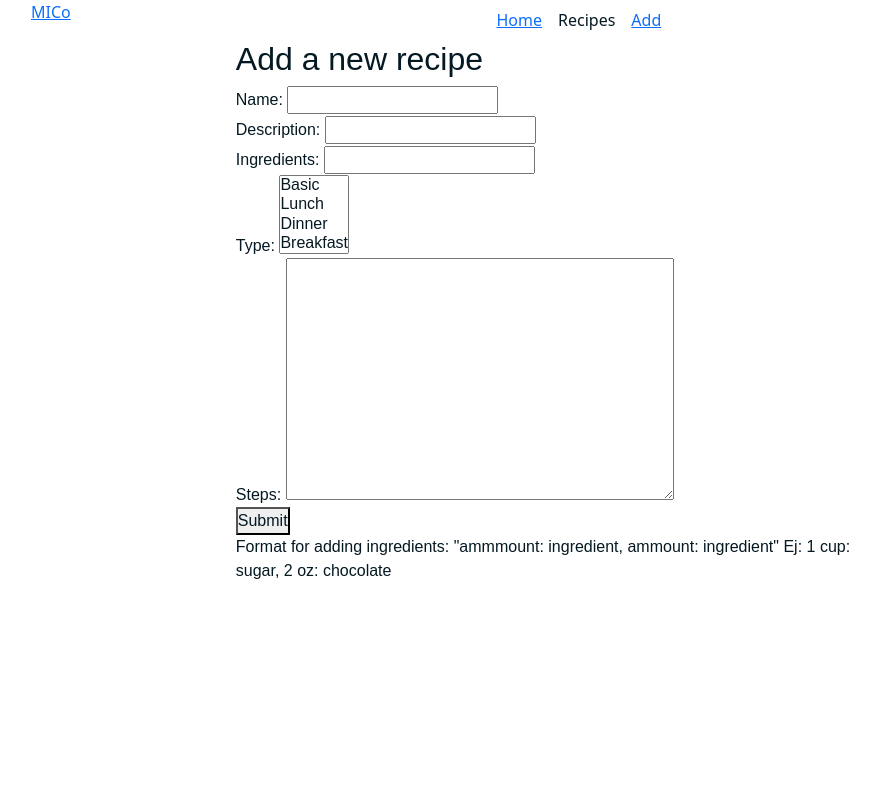
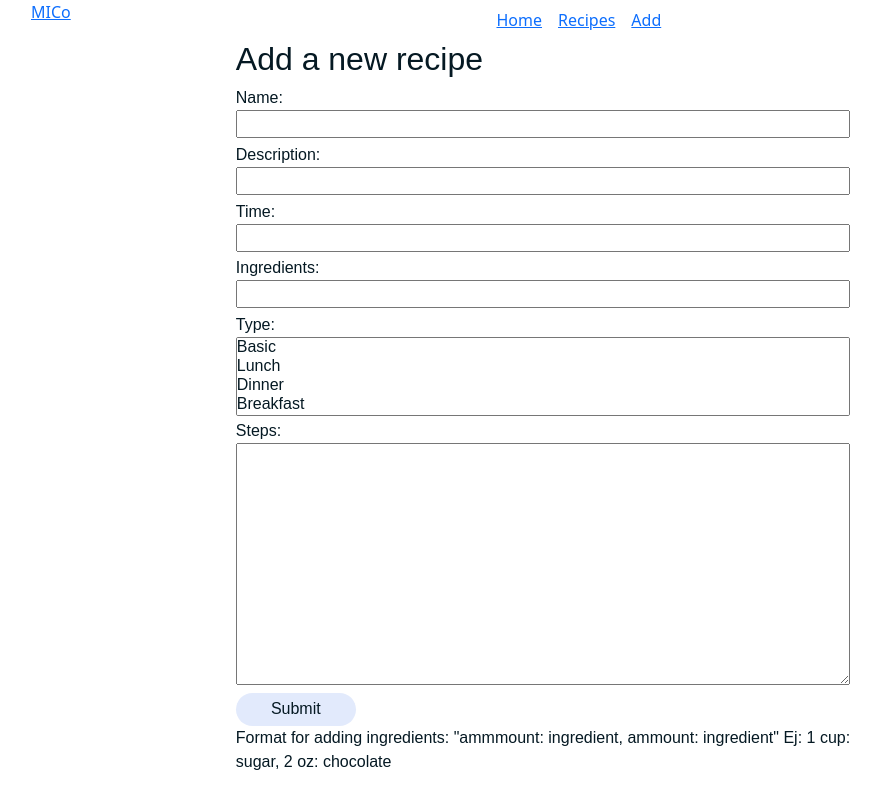
Before and after one commit to MRivadeneira92/cs50w-final-project, a Django app: page /add in a window 1280 px wide. Shown: the whole page, without its empty margins (97-978 px from the left). Run offline with Django 5.2, Linux system fonts and the light colour scheme; data comes from the database, SQL or seed files in the repository.

Commit message:
added recipe page that shows every recipe in storage. add time to recipes

```diff
--- a/cookbook/models.py
+++ b/cookbook/models.py
@@ -26,6 +26,7 @@ class Recipe(models.Model):
     recipe_ammounts = models.CharField(max_length=200)
     recipe_type = models.ManyToManyField(Recipe_type)
     steps = models.TextField(max_length=1000)
+    recipe_time = models.CharField(max_length=100)
 
     def __str__(self):
         return f"{self.id}: {self.recipe_name}"
--- a/cookbook/static/cookbook/cookbook.js
+++ b/cookbook/static/cookbook/cookbook.js
@@ -18,10 +18,8 @@ document.addEventListener('DOMContentLoaded', () => {
         var dataInput = document.querySelector('#data-input');
         var ingName = "";
         if (dataInput.value != "") {
-            console.log("one");
             /* check for multiple ingredients on input */
             if (dataInput.value.includes(",") || dataInput.value.includes(", ")){
-                console.log("three");
                 let foo = ""
                 for (let i = 0; i <= dataInput.value.length; i++){
                     if (dataInput.value[i] == " " && dataInput.value[i + 1] == ","){
@@ -43,7 +41,6 @@ document.addEventListener('DOMContentLoaded', () => {
                 }
             }
             else {
-                console.log("four");
                 dataList.push(makeUpper(dataInput.value));
             }
             /* check searchSwitch state */
@@ -52,12 +49,10 @@ document.addEventListener('DOMContentLoaded', () => {
             }
         }
         else if (dataInput.value == "" && showResults) {
-            console.log("five");
             dataList = ingDisplayList;
 
         }
 
-        console.log("dataInput.value: " + dataInput.value + ", showResults: " + showResults)
         if (searchSwitch == 0) {
             console.log("dataList in search ing: " + dataList);
 
--- a/cookbook/static/cookbook/style.css
+++ b/cookbook/static/cookbook/style.css
@@ -344,6 +344,22 @@ border-radius: 50%;
     max-width: 1080px;
 }
 
+/* add page */
+
+form div {
+    display: flex;
+    flex-direction: column;
+    margin-bottom: 3px;
+}
+
+form button {
+    margin-top: 5px;
+}
+
+#menu-container {
+    display: flex;
+    flex-direction: row;
+}
 /* animations */
 
 @keyframes results-fadein {
--- a/cookbook/templates/cookbook/add.html
+++ b/cookbook/templates/cookbook/add.html
@@ -12,7 +12,7 @@
             {% if Message %}
                 <p>{{ Message }}</p>
             {% endif %}
-            <button type="submit">Submit</button>
+            <button type="submit" class="button-style">Submit</button>
         </form>
         <p>Format for adding ingredients: "ammmount: ingredient, ammount: ingredient" Ej: 1 cup: sugar, 2 oz: chocolate</p>
     </section>
--- a/cookbook/templates/cookbook/layout.html
+++ b/cookbook/templates/cookbook/layout.html
@@ -14,7 +14,7 @@
             <p><a href="{% url 'index' %}">MICo</a></p>
             <ul>
                 <li><a href="{% url 'index' %}">Home</a></li>
-                <li>Recipes</li>
+                <li><a href="{% url 'all-recipes' %}">Recipes</a></li>
                 <li><a href="{% url 'add' %}">Add</a></li>
             </ul>
         </nav>
--- a/cookbook/templates/cookbook/recipe.html
+++ b/cookbook/templates/cookbook/recipe.html
@@ -7,6 +7,7 @@
         </div>
         <div id="recipe-ingredients">
             <h2>{{recipe.recipe_name}}</h2>
+            <p>{{recipe.recipe_time}}</p>
             <ul>
                 {% for ammount in ammounts %}
                 <li>{{ammount}}</li>
--- a/cookbook/urls.py
+++ b/cookbook/urls.py
@@ -24,5 +24,6 @@ urlpatterns = [
     path('<int:id>/<str:name>', views.recipe_page, name='recipe'),
     path('get_ingredients/<str:name>/<int:switch>', views.get_ingredients),
     path('get_recipe/<str:list>', views.get_recipe),
-    path('add', views.add, name='add')
+    path('add', views.add, name='add'),
+    path('all-recipes', views.all_recipes, name='all-recipes')
 ]
--- a/cookbook/views.py
+++ b/cookbook/views.py
@@ -2,6 +2,14 @@ from django.http import JsonResponse
 from django.shortcuts import render
 from .models import Ingredient, Recipe, Recipe_type
 from django import forms
+
+class NewRecipeForm(forms.Form):
+    Name = forms.CharField(max_length=100)
+    Description = forms.CharField(max_length=200)
+    Time = forms.CharField(max_length=100)
+    Ingredients = forms.CharField(max_length=200)
+    Type = forms.ModelMultipleChoiceField(queryset=Recipe_type.objects.all())
+    Steps = forms.CharField(widget=forms.Textarea)
 
 def index(request):
     return render(request, "cookbook/homepage.html")
@@ -11,20 +19,15 @@ def recipe_page(request, id, name):
         recipe = Recipe.objects.get(id=id)
     else:
         return render(request, "cookbook/not-found.html")
-    print(recipe.recipe_ammounts)
     ammounts = recipe.recipe_ammounts.split(', ')
-    print(ammounts)
     return render(request, "cookbook/recipe.html", {
         "recipe": recipe,
         "ammounts": ammounts
     })
 
-class NewRecipeForm(forms.Form):
-    Name = forms.CharField(max_length=100)
-    Description = forms.CharField(max_length=200)
-    Ingredients = forms.CharField(max_length=200)
-    Type = forms.ModelMultipleChoiceField(queryset=Recipe_type.objects.all())
-    Steps = forms.CharField(widget=forms.Textarea)
+def all_recipes(request):
+    menu = Recipe.objects.all()
+    return render(request, "cookbook/all-recipes.html", { "menu": menu})
 
 # API
 
@@ -83,7 +86,8 @@ def get_recipe(request, list):
             "recipe_name": str(recipe_query[i].recipe_name),
             "recipe_ingredients": ingredients,
             "recipe_type": str(recipe_type[0]["re_type_name"]),
-            "steps": str(recipe_query[i].steps)
+            "steps": str(recipe_query[i].steps),
+            "recipe_time": recipe_query[i].recipe_time
         }
         result[i] = recipe
 
@@ -127,7 +131,8 @@ def add(request):
                 recipe_name = form.cleaned_data["Name"],
                 recipe_description = form.cleaned_data["Description"],
                 steps = form.cleaned_data["Steps"],
-                recipe_ammounts = ammounts
+                recipe_ammounts = ammounts,
+                recipe_time = form.cleaned_data["Time"]
             )
             recipe.save()
             recipe.recipe_type.set(form.cleaned_data["Type"])
```
Also changed, not shown: cookbook/templates/cookbook/all-recipes.html (added, +21 -0 lines), cookbook/migrations/0007_recipe_recipe_time_delete_ammount.py (added), db.sqlite3.
